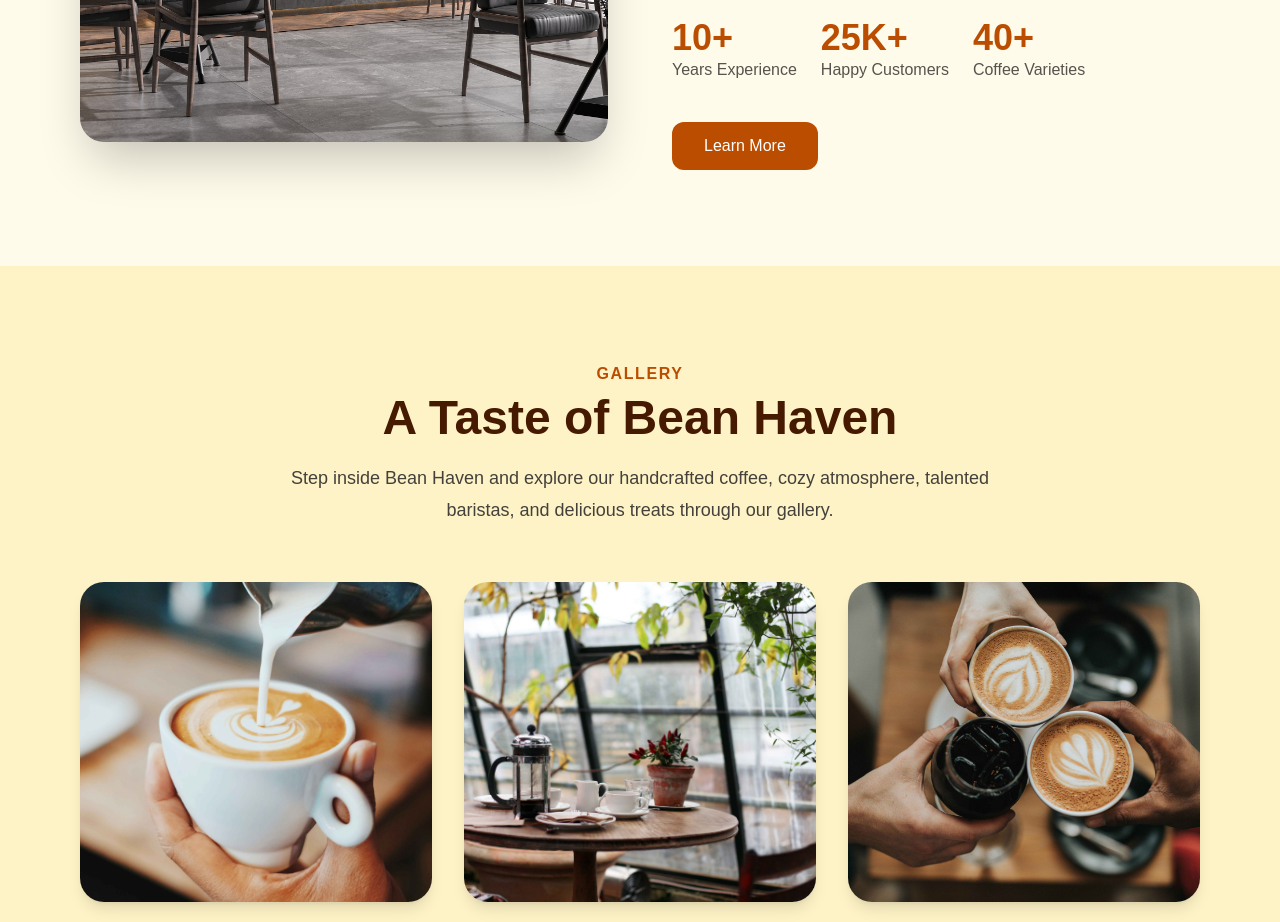
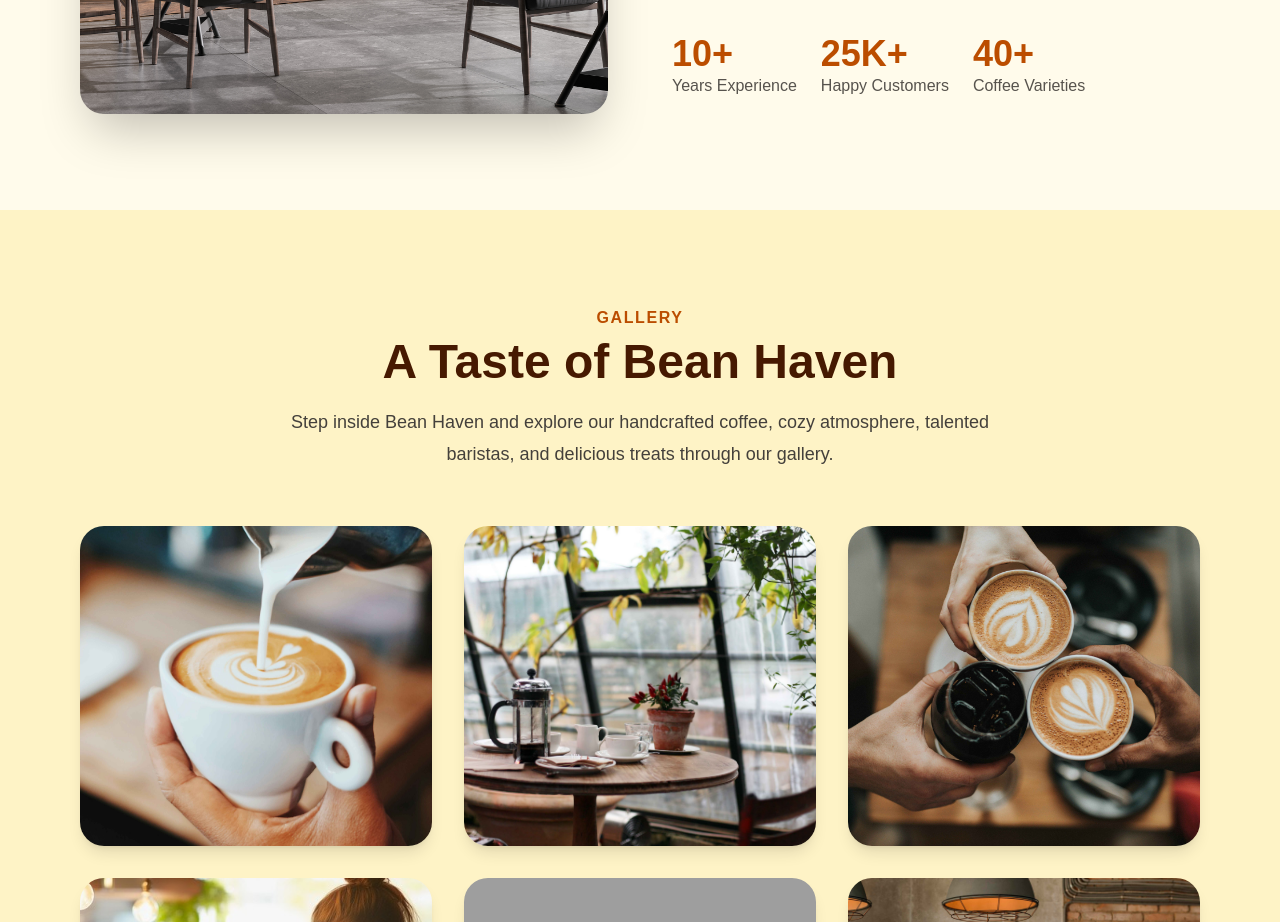
Before and after one commit to sameer890678/bean-haven, a Next.js app: page / in a window 1280 px wide. Shown: the part 2080-3002 px from the top of the page. Built offline with nearby package versions, Linux system fonts and the light colour scheme; grey boxes are pictures that could not be loaded.

Commit message:
removed learn more button from contact section

```diff
--- a/app/component/About.jsx
+++ b/app/component/About.jsx
@@ -54,10 +54,6 @@
 
           </div>
 
-          <button className="mt-10 px-8 py-3 bg-amber-700 text-white rounded-xl hover:bg-amber-800 transition duration-300 cursor-pointer">
-            Learn More
-          </button>
-
         </div>
 
       </div>
```
